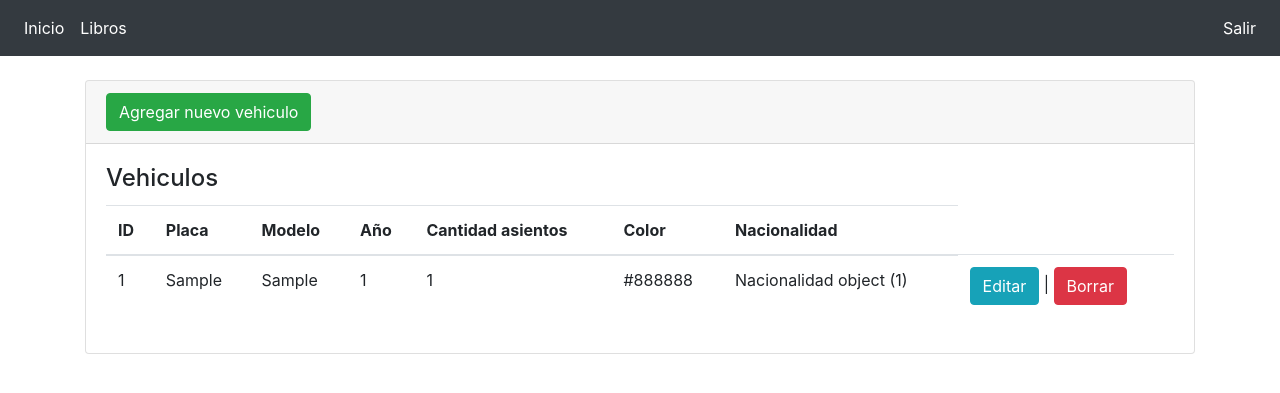
After one commit to Alexander7000/HDP115G25, a Django app: page /vehiculos in a window 1280 px wide. The commit adds this page. Shown: the top 393 px of the page. Run offline with Django 3.2, Linux system fonts and the light colour scheme; tables that the repository leaves empty hold one stand-in row (values such as "Sample post"); some libraries are stand-ins or nearby versions.

Commit message:
creacion de vehiculos

```diff
--- a/ratpc/apps.py
+++ b/ratpc/apps.py
@@ -1,5 +1,5 @@
 from django.apps import AppConfig
 
 
-class LibreriaConfig(AppConfig):
+class RatpcConfig(AppConfig):
     name = 'ratpc'
--- a/ratpc/models.py
+++ b/ratpc/models.py
@@ -72,6 +72,7 @@ class Vehiculo(models.Model):
     class Meta:
         db_table = 'vehiculo'
         unique_together = (('id_nacionalidad', 'placa'),)
+        ordering = ["id_vehiculo"]
 
 
 class Informe(models.Model):
--- a/ratpc/templates/paginas/inicio.html
+++ b/ratpc/templates/paginas/inicio.html
@@ -19,7 +19,7 @@
                     <p class="card-text">En este apartado puedes crear, modificar y eliminar un vehiculo de carga pesada</p>
                     <br>
                     <p class="lead">
-                        <a class="btn btn-light btn-lg" href="Jumbo action link" role="button">Empezar</a>
+                        <a class="btn btn-light btn-lg" href="{% url 'vehiculos' %}" role="button">Empezar</a>
                     </p>
                 </div>
             </div>
--- /dev/null
+++ b/ratpc/templates/vehiculos/index.html
@@ -0,0 +1,48 @@
+{% extends "base.html" %}
+
+{% block titulo %} Lista de vehiculos {%endblock %}
+
+{% block contenido %}
+
+<div class="card">
+    <div class="card-header">
+        <a name="" id="" class="btn btn-success" href="{% url 'crear_ve' %}" role="button">Agregar nuevo vehiculo</a>
+    </div>
+    <div class="card-body">
+        <h4 class="card-title">Vehiculos</h4>
+
+        <table class="table">
+            <thead>
+            <tr>
+                <th>ID</th>
+                <th>Placa</th>
+                <th>Modelo</th>
+                <th>Año</th>
+                <th>Cantidad asientos</th>
+                <th>Color</th>
+                <th>Nacionalidad</th>
+            </tr>
+            </thead>
+            <tbody>
+                {% for vehiculo in vehiculos%}
+                    <tr>
+                        <td> {{vehiculo.id_vehiculo}} </td>
+                        <td> {{vehiculo.placa}} </td>
+                        <td> {{vehiculo.modelo}} </td>
+                        <td> {{vehiculo.ano}} </td>
+                        <td> {{vehiculo.cant_asientos}} </td>
+                        <td> {{vehiculo.color}} </td>
+                        <td> {{vehiculo.id_nacionalidad}} </td>
+                        <td>
+                            <a name="" id="" class="btn btn-info" href="{% url 'editar_ve' vehiculo.id_vehiculo %}" role="button">Editar</a>
+                            |
+                            <a name="" id="" class="btn btn-danger" href="{% url 'eliminar_ve' vehiculo.id_vehiculo %}" role="button">Borrar</a>
+                        </td>
+                    </tr>
+                {% endfor %}
+            </tbody>
+        </table>
+    </div>
+</div>
+
+{%endblock %}
--- a/ratpc/urls.py
+++ b/ratpc/urls.py
@@ -12,4 +12,10 @@ urlpatterns = [
     path('libros/editar', views.editar, name='editar'),
     path('eliminar/<int:id>', views.eliminar, name='eliminar'),
     path('libros/editar/<int:id>', views.editar, name='editar'),
+
+    path('vehiculos', views.vehiculos, name='vehiculos'),
+    path('vehiculos/crear', views.crear_ve, name='crear_ve'),
+    path('vehiculos/editar', views.editar_ve, name='editar_ve'),
+    path('vehiculos/<int:id>', views.eliminar_ve, name='eliminar_ve'),
+    path('vehiculos/editar/<int:id>', views.editar_ve, name='editar_ve'),
 ]
--- a/ratpc/views.py
+++ b/ratpc/views.py
@@ -1,7 +1,6 @@
 from django.shortcuts import render, redirect
-from django.http import HttpResponse
-from .models import Libro
-from .forms import LibroForm
+from .models import Libro, Vehiculo
+from .forms import LibroForm, VehiculoForm
 # Create your views here.
 
 # acceso a los archivos (paginas)
@@ -37,3 +36,29 @@ def eliminar(request, id):
     libro = Libro.objects.get(id=id)
     libro.delete()
     return redirect('libros')
+
+
+#vehiculoss
+def vehiculos(request):
+    vehiculos = Vehiculo.objects.all()
+    return render(request, 'vehiculos/index.html', {'vehiculos': vehiculos})
+
+def crear_ve(request):
+    formulario = VehiculoForm(request.POST or None)
+    if formulario.is_valid():
+        formulario.save()
+        return redirect('vehiculos')
+    return render(request, 'vehiculos/crear.html', {'formulario': formulario})
+
+def editar_ve(request, id):
+    vehiculo = Vehiculo.objects.get(id_vehiculo=id)
+    formulario = VehiculoForm(request.POST or None, instance=vehiculo)
+    if formulario.is_valid() and request.POST:
+        formulario.save()
+        return redirect('vehiculos')
+    return render(request, 'vehiculos/editar.html', {'formulario': formulario})
+
+def eliminar_ve(request, id):
+    vehiculo = Vehiculo.objects.get(id=id)
+    vehiculo.delete()
+    return redirect('vehiculos')
```
Also changed, not shown: ratpc/admin.py (+8 -1 lines), ratpc/forms.py (+6 -1 lines), ratpc/templates/vehiculos/crear.html (added, +20 -0 lines), ratpc/templates/vehiculos/editar.html (added, +20 -0 lines), ratpc/templates/vehiculos/form.html (added, +21 -0 lines).
